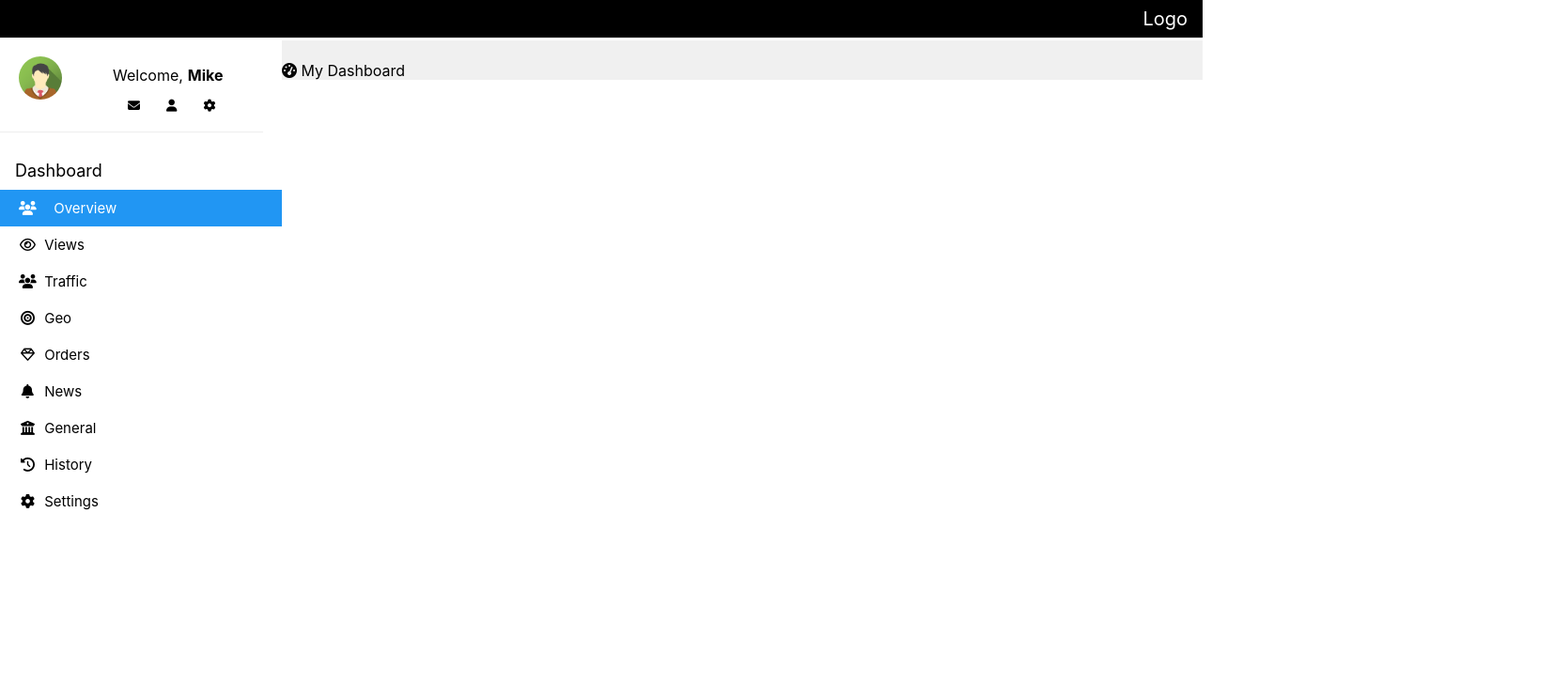
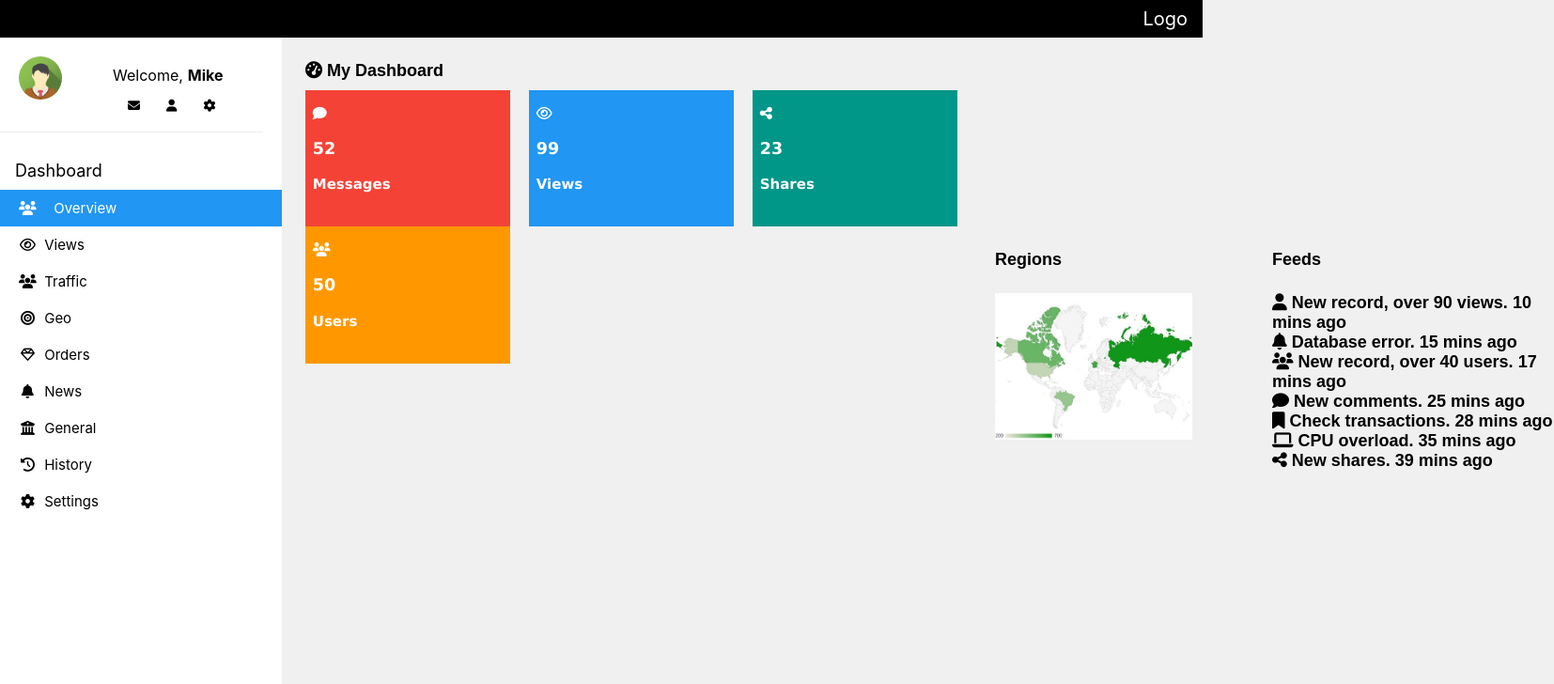
Before and after one commit to KimYoonChae/mutsa_hw, a React (Create React App) app: page / in a window 1280 px wide. Shown: the top 728 px of the page at 94% size, 1654 px wide, since content can reach past the window. Built offline with nearby package versions, Linux system fonts and the light colour scheme.

Commit message:
region,feed

```diff
--- a/src/components/content.js
+++ b/src/components/content.js
@@ -1,21 +1,71 @@
-// Content.js
 import React from 'react';
 import '../styles/content.css';
-import regionImage from '../images/region.png'; // 이미지를 임포트
-import avatar1 from '../images/avatar1.png';
-import avatar2 from '../images/avatar2.png';
-import avatar3 from '../images/avatar3.png';
-import avatar5 from '../images/avatar5.png';
-import avatar6 from '../images/avatar6.png';
+import regionImage from '../images/region.png';
 
 function Content() {
   return (
-    <div className="w3-main" style={{ marginLeft: '300px', marginTop: '43px' }}>
-      <header className="container" style={{paddingTop: '22px'}}>
- <div><i className="fa fa-dashboard"></i> My Dashboard</div>
-</header>
+    <div className="main">
+      <div className="maincontainer">
+        <div><i className="fa fa-dashboard"></i> My Dashboard</div>
+      </div>
+      <div className="tabs">
+        <div className="boxx">
+          <div className="boxcon_1">
+            <div><i className="fa fa-comment"></i></div>
+            <div>
+              <h3>52</h3>
+            </div>
+            <h4>Messages</h4>
+          </div>
+        </div>
+        <div className="boxx">
+          <div className="boxcon_2">
+            <div><i className="fa fa-eye"></i></div>
+            <div>
+              <h3>99</h3>
+            </div>
+            <h4>Views</h4>
+          </div>
+        </div>
+        <div className="boxx">
+          <div className="boxcon_3">
+            <div><i className="fa fa-share-alt"></i></div>
+            <div>
+              <h3>23</h3>
+            </div>
+            <h4>Shares</h4>
+          </div>
+        </div>
+        <div className="boxx">
+          <div className="boxcon_4">
+            <div><i className="fa fa-users"></i></div>
+            <div>
+              <h3>50</h3>
+            </div>
+            <h4>Users</h4>
+          </div>
+        </div>
+      </div>
 
+      <div className="regionwrap">
+        <div className="region">
+          <div className="regiontitle">Regions</div>
+          <img src={regionImage} className="regionpng" alt="Google Regional Map" />
+        </div>
 
+        <div className="feeds">
+          <div className="feedtitle">Feeds</div>
+          <div className="feedlist">
+            <div className="feedcard"><i className="fa fa-user"></i> New record, over 90 views. <span>10 mins ago</span></div>
+            <div className="feedcard"><i className="fa fa-bell"></i> Database error. <span>15 mins ago</span></div>
+            <div className="feedcard"><i className="fa fa-users"></i> New record, over 40 users. <span>17 mins ago</span></div>
+            <div className="feedcard"><i className="fa fa-comment"></i> New comments. <span>25 mins ago</span></div>
+            <div className="feedcard"><i className="fa fa-bookmark"></i> Check transactions. <span>28 mins ago</span></div>
+            <div className="feedcard"><i className="fa fa-laptop"></i> CPU overload. <span>35 mins ago</span></div>
+            <div className="feedcard"><i className="fa fa-share-alt"></i> New shares. <span>39 mins ago</span></div>
+          </div>
+        </div>
+      </div>
     </div>
   );
 }
--- a/src/styles/content.css
+++ b/src/styles/content.css
@@ -0,0 +1,120 @@
+body {
+  background-color:rgb(240, 240, 240);
+}
+.main{
+ margin-left: 300px;
+ margin-top: 43px;
+ font-family: "Raleway", sans-serif;
+ font-weight: 700;
+ font-size: 18px;
+}
+.maincontainer{
+  padding-top: 22px;
+  padding-left: 25px;
+  padding-bottom: 10px;
+}
+
+.tabs{
+  padding-left:15px;
+  padding-right:15px;
+  padding-bottom: 100px;
+  font-family: Verdana, sans-serif;
+  font-size: 15px;
+
+}
+.boxx{
+  float: left;
+  width: 23%; /* 크기를 조정 */
+  margin: 0 0.5%; /* 좌우 마진을 균등하게 설정 */
+  padding: 0 5px; /* 패딩 조정 */
+}
+.boxcon_1{
+  color: #fff !important;
+  background-color: #f44336 !important;
+  padding-top: 16px !important;
+  padding-bottom: 16px !important;
+  padding-left: 8px;
+  padding-right: 8px;
+}
+.boxcon_2{
+  color: #fff !important;
+  background-color: #2196F3 !important;
+  padding-left: 8px;
+  padding-top: 16px !important;
+  padding-bottom: 16px !important;
+  padding-right: 8px;
+}
+.boxcon_3{
+  color: #fff !important;
+  background-color: #009688 !important;
+  padding-top: 16px !important;
+  padding-bottom: 16px !important;
+  padding-left: 8px;
+  padding-right: 8px;
+}
+.boxcon_4{
+  color: #fff !important;
+  background-color: #ff9800 !important;
+  padding-top: 16px !important;
+  padding-bottom: 16px !important;
+  padding-left: 8px;
+  padding-right: 8px;
+}
+.regionpng{
+  width: 70%;
+  float: left;
+  padding-left: 5px;
+}
+
+
+.feedcon{
+  font-family: "Raleway", sans-serif;
+  font-weight: 400;
+  font-size: 18px;
+}
+
+.regionwrap {
+  display: flex;
+  padding-top: 50px;
+  padding-left: 25px;
+}
+
+.regiontitle{
+  font-family: "Raleway", sans-serif;
+  padding-left: 5px;
+  padding-bottom:15px;
+  display: flex;
+}
+.feedtitle{
+  padding-bottom:15px;
+}
+
+
+
+/* regionwrap을 flexbox로 설정하여 두 요소를 가로로 배치 */
+.regionwrap {
+  display: flex;
+  justify-content: flex-start;/* 두 요소 간에 공간을 균등하게 배치 */
+  gap: 0px; /* 두 요소 간의 간격 */
+  margin-top: 20px; /* 위쪽 여백 추가 */
+
+}
+
+/* region 클래스 */
+.region {
+  flex: 1; /* 공간을 고르게 차지 */
+  min-width: 300px; /* 최소 너비 설정 */
+}
+
+/* feeds 클래스 */
+.feeds {
+  flex: 1; /* 공간을 고르게 차지 */
+  min-width: 300px; /* 최소 너비 설정 */
+}
+
+/* regiontitle 및 feedtitle 스타일 */
+.regiontitle, .feedtitle {
+  font-size: 18px;
+  font-weight: bold;
+  margin-bottom: 10px; /* 제목과 콘텐츠 간 간격 */
+}
```
